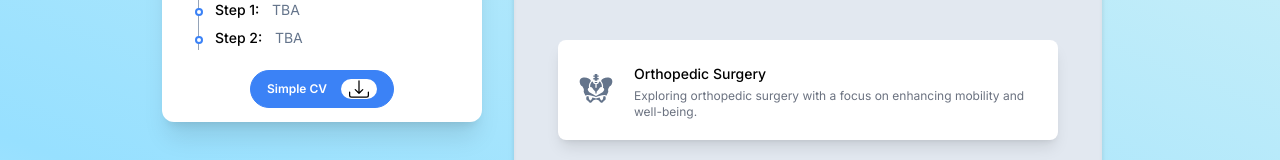
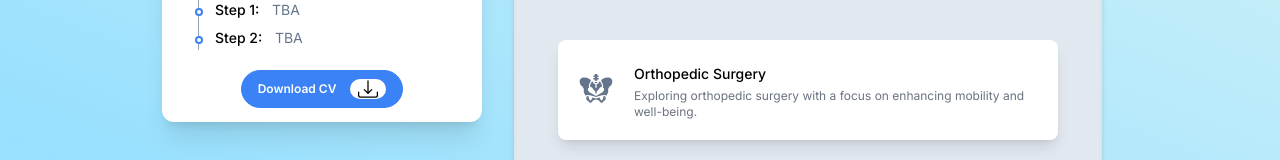
Before and after one commit to Mueed-C/Mueed.vercel.app, a Next.js app: page / in a window 1280 px wide. Shown: the part 462-622 px from the top of the page. Built offline with nearby package versions, Linux system fonts and the light colour scheme.

Commit message:
update text

```diff
--- a/components/Sidebar.tsx
+++ b/components/Sidebar.tsx
@@ -75,7 +75,7 @@ const Sidebar = () => {
           </li>
         </ul>
         <div className="mt-5 text-xs">
-          <DLButton name="Simple CV" onClick={handleDownload} />
+          <DLButton name="Download CV" onClick={handleDownload} />
           {/* <DLButton name="Custom CV" /> */}
         </div>
       </div>
```
